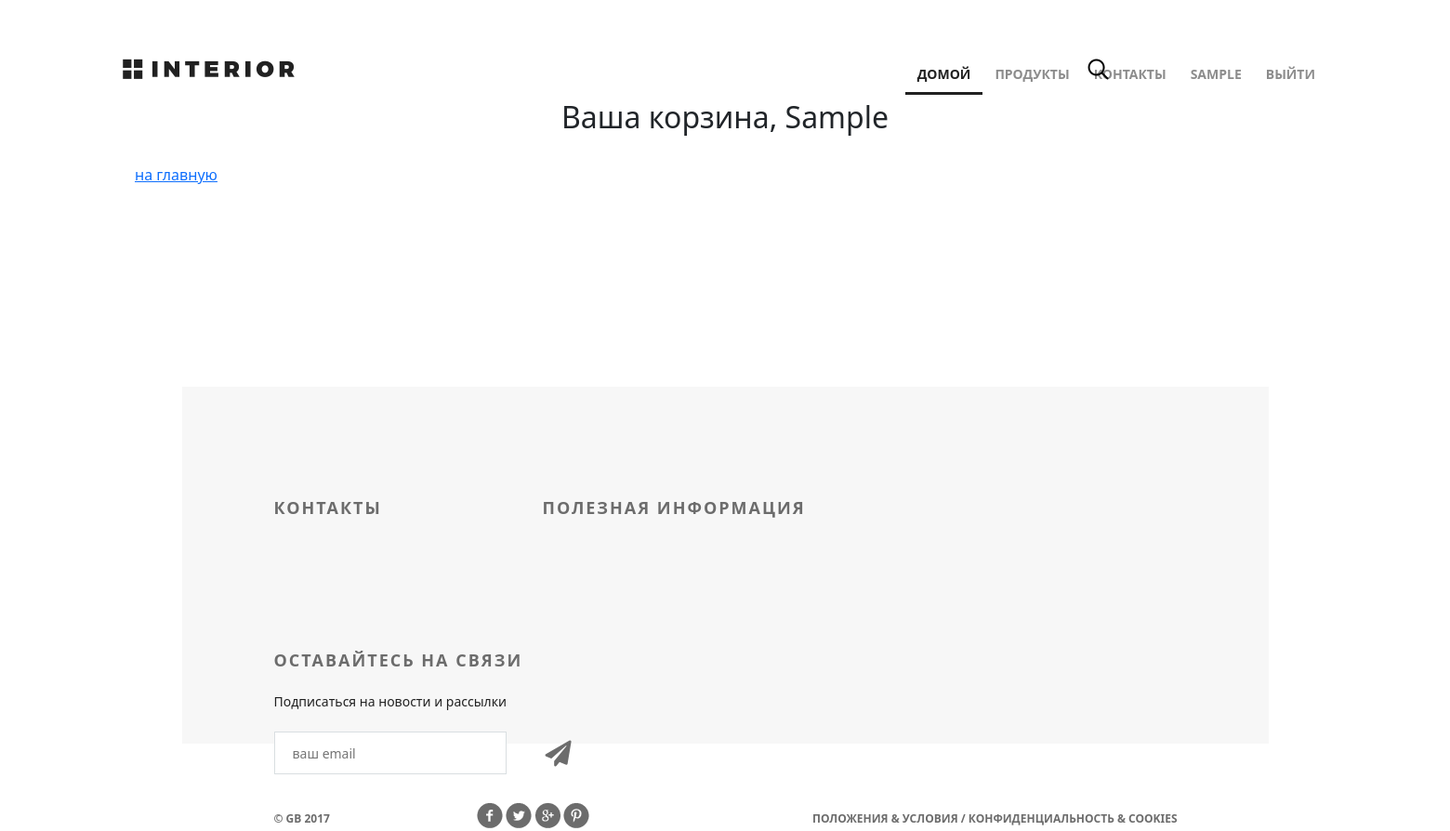
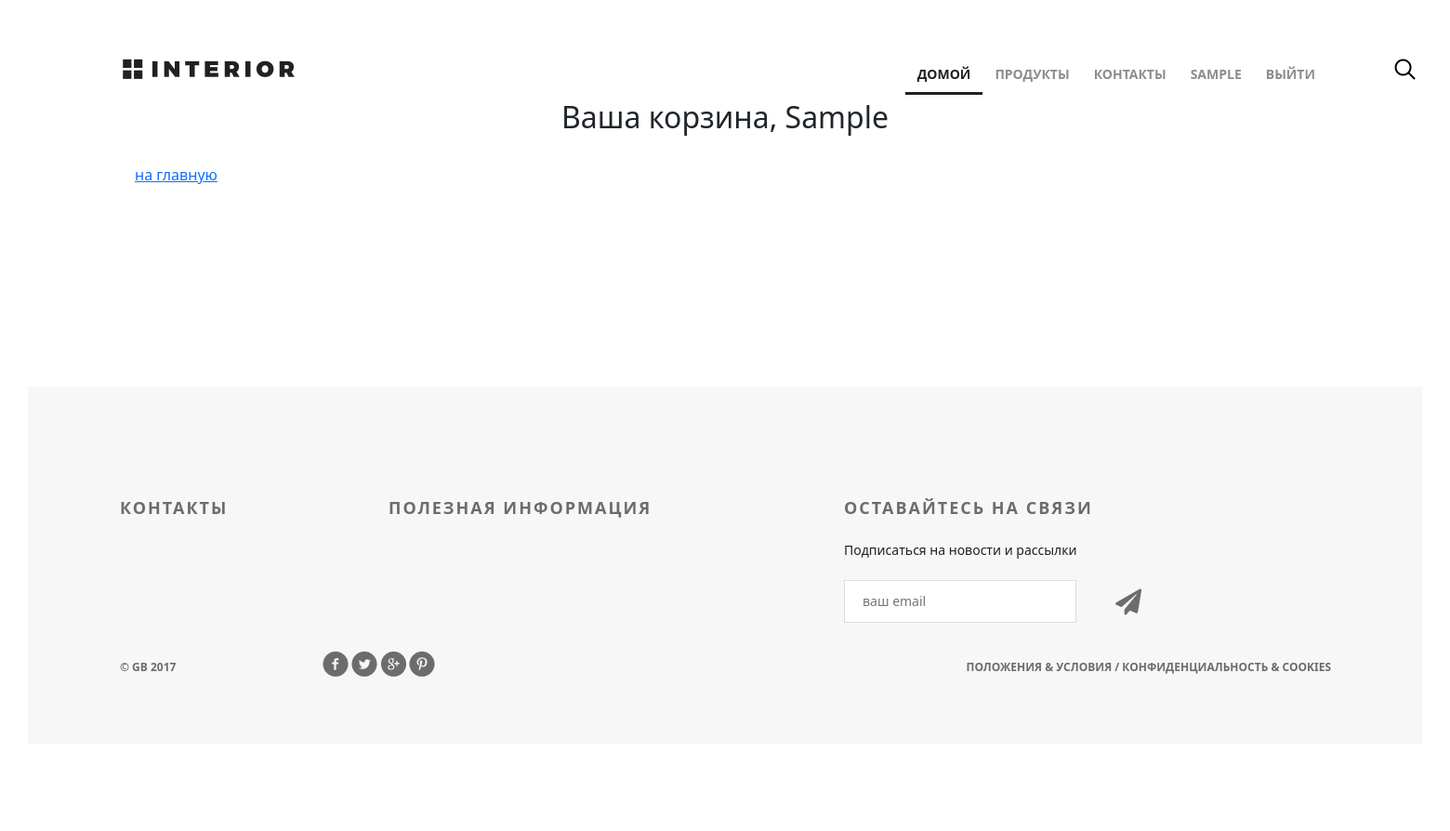
Before and after one commit to SvetlanaTsim/django_framework_basics, a Django app: page /basket/ in a window 1560 px wide. Shown: the whole page at 93% size. After the commit the page ends 728 px from the top, so only its background shows below. Run offline with Django 3.2, Linux system fonts and the light colour scheme; the visitor is signed in with stand-in values (Sample User, id 1); data that the repository does not hold is empty; parts of the project's set-up code (start-up, migrations or seed data) failed here and were passed over; some libraries are stand-ins or nearby versions.

Commit message:
lesson_6 fixed styles for basket.html, added basketapp/style.css

```diff
--- a/basketapp/static/basketapp/style.css
+++ b/basketapp/static/basketapp/style.css
@@ -0,0 +1,7 @@
+.search {
+    left: 1500px;
+}
+
+.footer {
+    width: 1500px;
+}
--- a/basketapp/templates/basketapp/basket.html
+++ b/basketapp/templates/basketapp/basket.html
@@ -3,6 +3,7 @@
 
 {% block css %}
     <link href="https://cdn.jsdelivr.net/npm/bootstrap@5.0.2/dist/css/bootstrap.min.css" rel="stylesheet" integrity="sha384-EVSTQN3/azprG1Anm3QDgpJLIm9Nao0Yz1ztcQTwFspd3yD65VohhpuuCOmLASjC" crossorigin="anonymous">
+    <link rel="stylesheet" type="text/css" href="{% static '/basketapp/style.css' %}">
 {% endblock %}
 
 {% block js %}
@@ -14,7 +15,6 @@
 
     <div class="header clearfix">
         {% include 'geekshop/includes/main_menu.html' %}
-        <a href="#" class="basket"></a>
     </div>
     <div class="h2 text-center head">
       Ваша корзина,
```
